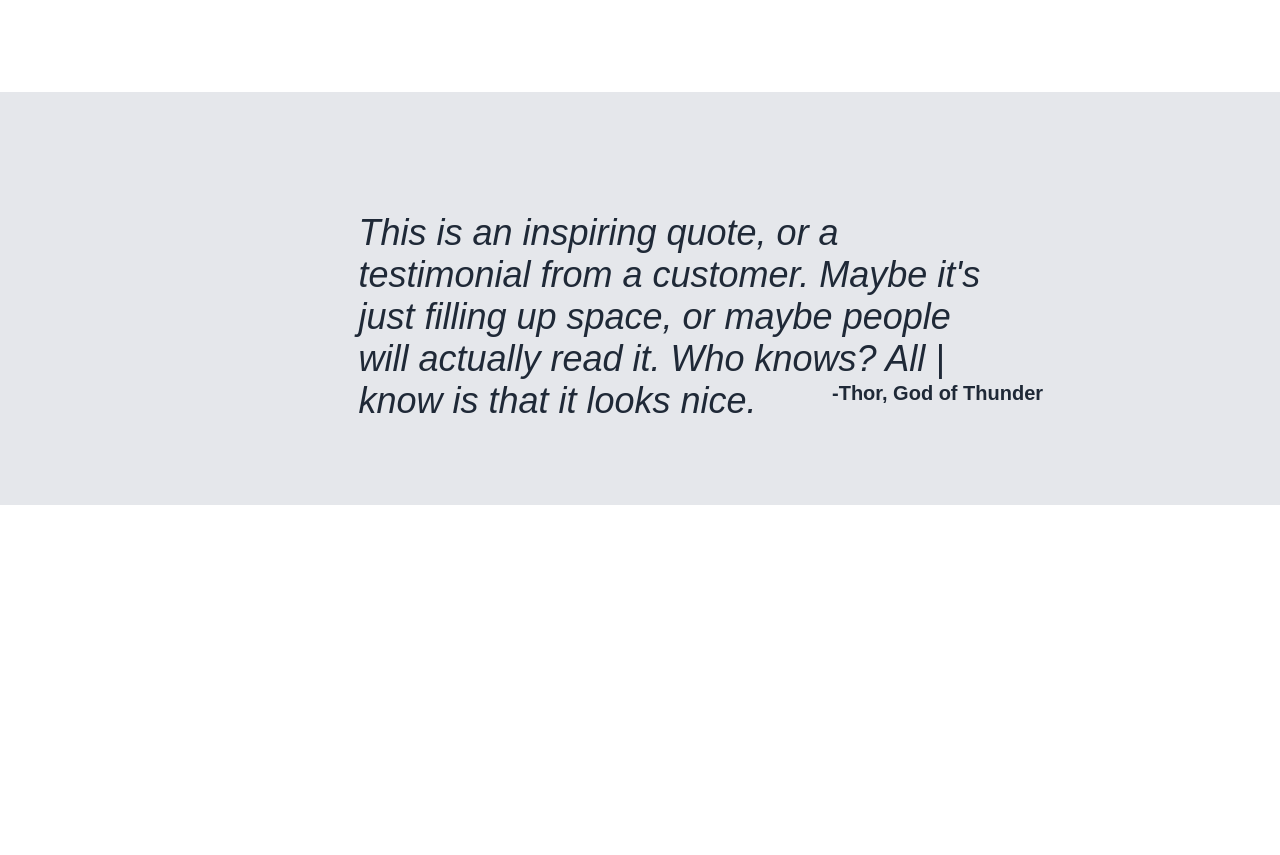
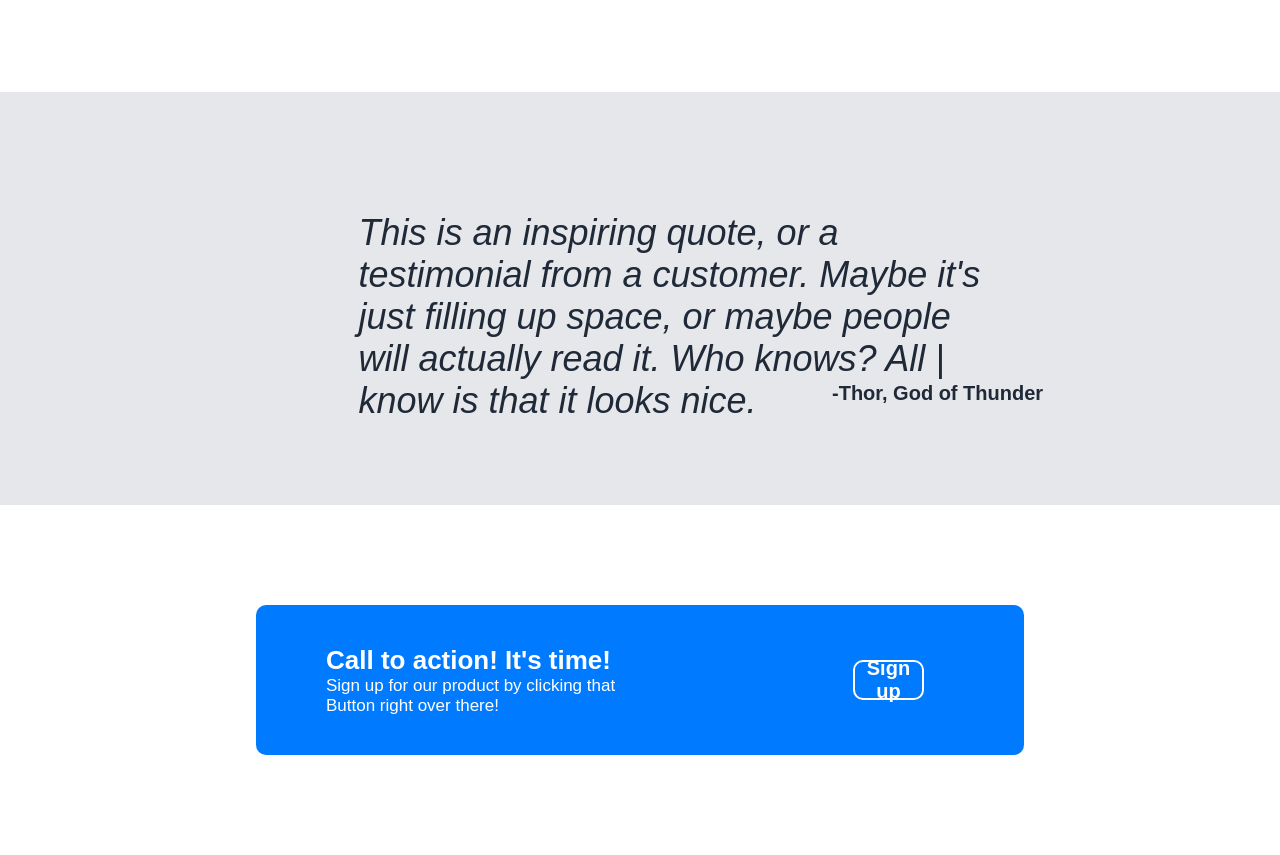
Before and after one commit to PacoAcun11/Landing-page, a plain HTML site: page index.html in a window 1280 px wide. Shown: the part 1110-1965 px from the top of the page. Before the commit the page ends 1615 px from the top, so only its background shows below. Drawn offline with Linux system fonts and the light colour scheme.

Commit message:
last commit

```diff
--- a/index.html
+++ b/index.html
@@ -30,7 +30,7 @@
           </div>
 
           <div class="sign-button">
-              <a href="#">Sign in</a>
+              <a href="#">Sign up</a>
           </div>
         </div>
 
@@ -71,6 +71,17 @@
 
       <div class="god">-Thor, God of Thunder</div>
 
+    <div class="foot">
+      <div class= "blue-box">
+        <div class="text-box">
+          <li class="text">Call to action! It's time!</li>
+          <li class="subtext">Sign up for our product by clicking that Button right over there!</li>
+        </div>
+
+        <button class="button">Sign up</button>
+
+      </div>
+
     </div>
 </body>
 </html>
--- a/styles.css
+++ b/styles.css
@@ -4,6 +4,11 @@ body {
     font-family: Arial, sans-serif;
   }
 
+  .header {
+    background-color: #1F2937;
+    color: #fff;
+
+  }
 
   .logo {
     font-size: 24px;
@@ -54,6 +59,7 @@ body {
     margin-bottom: 240px;
     margin-left: 210px;
     margin-top: 20px;
+    font-size: 20px;
   }
 
   .image {
@@ -72,6 +78,12 @@ body {
   .text-image {
     display: flex;
     justify-content: space-between;
+
+  }
+
+  .body1 {
+    background-color: #ffffff;
+    color: #1F2937;
 
   }
 
@@ -183,6 +195,12 @@ body {
     padding-bottom: 100px;
   }
 
+  .body2 {
+    background-color: #E5E7EB;
+    color: #000000;
+
+  }
+
   .frase {
     font-size: 36px;
     font-weight: lighter;
@@ -211,6 +229,63 @@ body {
     padding-bottom: 100px;
   }
 
+  .foot {
+    display: flex;
+    background-color: #fff;
+    color: #000000;
+    padding-bottom: 100px;
+    justify-content: center;
+    align-items: center;
+
+  }
+
+  .blue-box {
+    display: flex;
+    gap: 50px;
+    justify-content: center;
+    align-items: center;
+    width: 60%;
+    height: 150px;
+    background-color: #007bff;
+    margin-top: 100px;
+    border-radius: 10px;
+  }
+
+  .text-box {
+    list-style: none;
+    gap: 20px;
+    color: #fff;
+    margin: 70px;
+    font-size: 18px;
+  }
+
+  .button {
+    display: flex;
+    gap: 50px;
+    justify-content: center;
+    align-items: center;
+    width: 13%;
+    height: 40px;
+    margin: 100px;
+    background-color: #007bff;
+    border-radius: 10px;
+    font-size:20px;
+    font-weight: bold;
+    color: #fff;
+    border-style: solid;
+    border-color: #fff;
+  }
+
+  .text {
+    font-size: 26px;
+    font-weight: bold;
+  }
+
+  .subtext {
+    font-size: 17px;
+    font-weight: lighter;
+  }
+
   .nav-list a {
     color: #fff;
     text-decoration: none;
@@ -220,21 +295,3 @@ body {
     color: #fff;
     text-decoration: none;
   }
-
-  .header {
-    background-color: #1F2937;
-    color: #fff;
-
-  }
-
-  .body1 {
-    background-color: #ffffff;
-    color: #1F2937;
-
-  }
-
-  .body2 {
-    background-color: #E5E7EB;
-    color: #000000;
-
-  }
```
